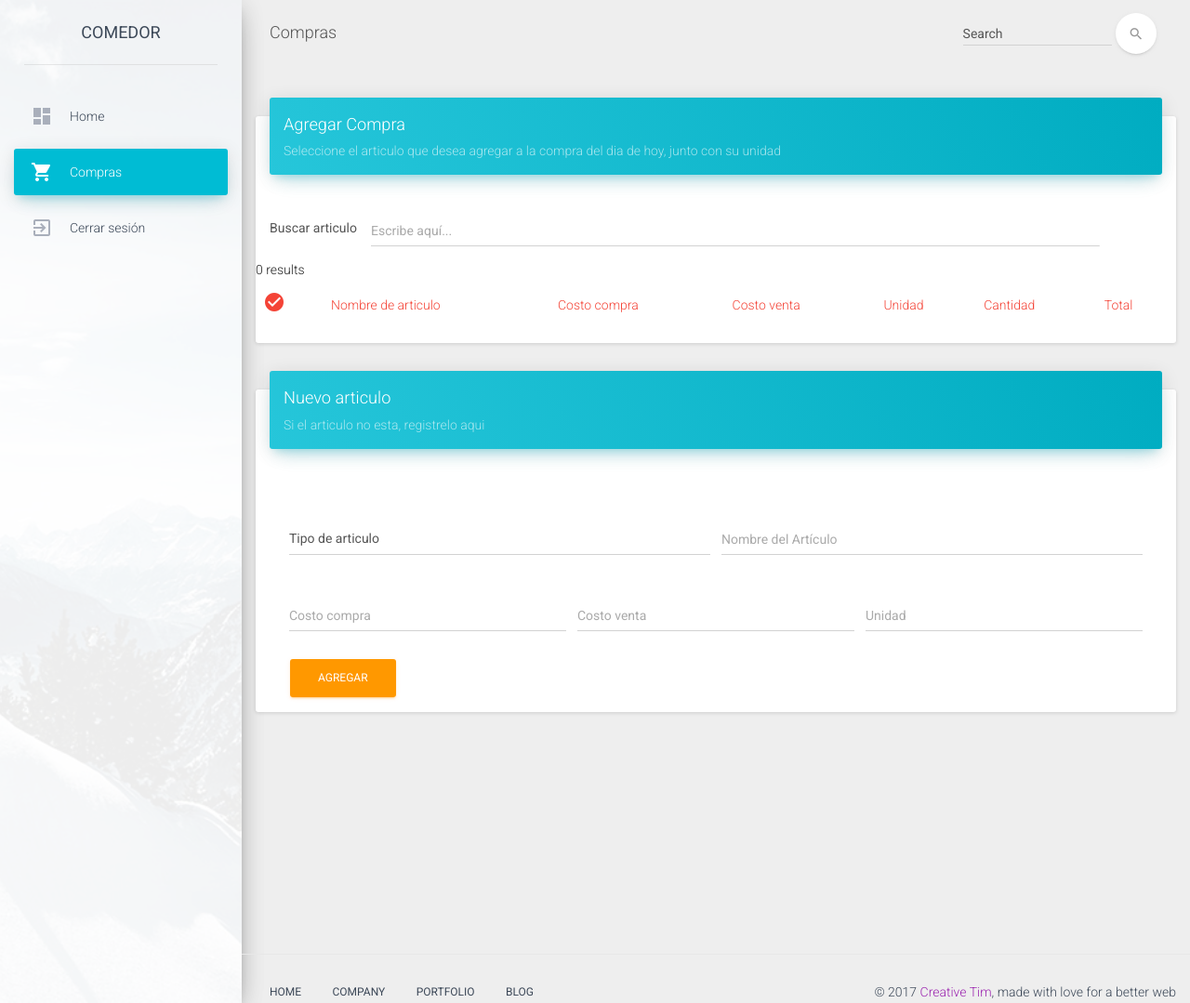
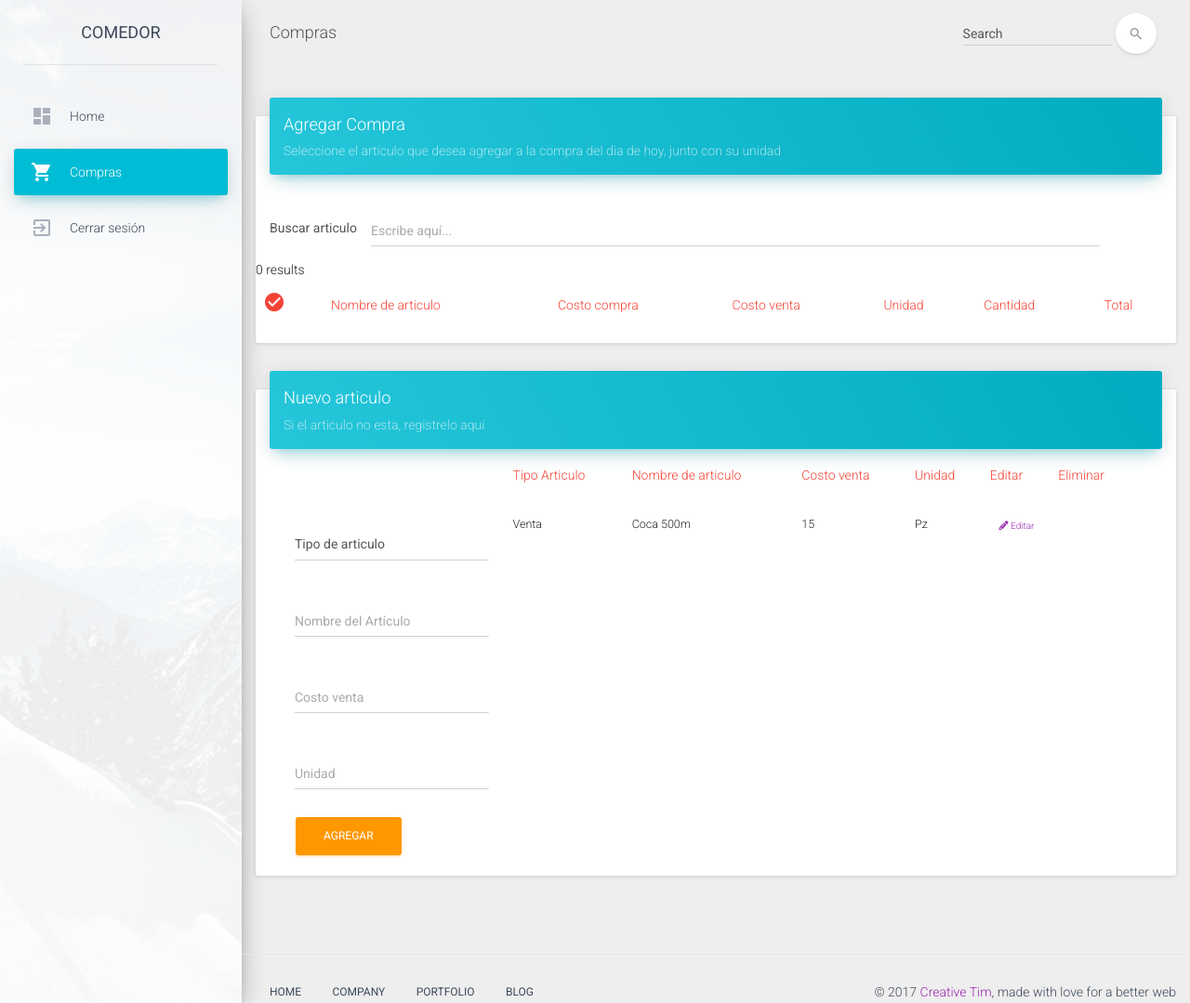
Before and after one commit to JAlbertoMtzR/Front-Back, a PHP site: page /comedor/compras/ in a window 1280 px wide. Shown: the whole page at 93% size. Run offline with PHP 8.4, Linux system fonts and the light colour scheme; the visitor is signed in with stand-in values (Sample User, id 1); data that the repository does not hold is empty; some libraries are stand-ins or nearby versions.

Commit message:
Mejor
Quedo mejor asi la tabla

```diff
--- a/comedor/compras/index.php
+++ b/comedor/compras/index.php
@@ -123,16 +123,16 @@ include 'tabla.php';
     <p class="category">Si el articulo no esta, registrelo aqui</p>
   </div>
 
-           <div id="mensaje"></div>
            <div class="container-fluid">
            <form id="frmAlta" action="" method="POST" class="col-lg-12">
 
-              <div class="col-lg-12">
+           <div class="col-lg-3">
+           	<div class="col-lg-12">
                 <input type="hidden" id="id" name="id"  class="form-control" value="0" />
               </div>
 
 
-              <div class="form-group col-lg-6">
+              <div class="form-group col-lg-12">
                 <select name="tipo" id="tipo" class="form-control" >
                             <option selected value="selected">Tipo de articulo</option>
                             <option  value="1">Consumible</option>
@@ -142,25 +142,20 @@ include 'tabla.php';
 
 
 
-              <div class="form-group col-lg-6">
+              <div class="form-group col-lg-12">
                 <input type="text" id="nombre" name="nombre"  class="form-control" placeholder="Nombre del Artículo" />
               </div>
 
 
 
-              <div class="form-group col-lg-4">
-                <input type="text" id="social" name="social"  class="form-control" placeholder="Costo compra" />
-              </div>
 
-
-
-              <div class="form-group col-lg-4">
+              <div class="form-group col-lg-12">
                 <input type="text" id="social" name="social"  class="form-control" placeholder="Costo venta" />
               </div>
 
 
 
-              <div class="form-group col-lg-4">
+              <div class="form-group col-lg-12">
                 <input type="text" id="social" name="social"  class="form-control" placeholder="Unidad " />
               </div>
 
@@ -168,6 +163,44 @@ include 'tabla.php';
               <div class="col-lg-12">
                    <button href="#" name="btn-send" id="btn-send" class="btn btn-warning">Agregar</button>
               </div>
+           </div>
+           <div class="col-lg-9">
+           	<table class="table" id="tabla">
+
+  <thead class="text-danger">
+  <tr>
+    <td>Tipo Articulo</td>
+    <td>Nombre de articulo</td>
+    <td>Costo venta</td>
+    <td>Unidad</td>
+    <td>Editar</td>
+    <td>Eliminar</td>
+</tr>
+  </thead>
+  <tbody class="searchable" style="font-size: 10px">
+
+
+<tr>
+<td><h5>Venta</h5></td>
+<td><h5>Coca 500m</h5></td>
+<td><h5>15</h5></td>
+<td><h5>Pz</h5></td>
+<td align="center"><a href="#" onclick=" return cargardatos('.intval($row["ID_Cliente"]).')" id=label-primary" style="cursor: pointer" data-toggle="collapse" data-target="#demo"><i class="fa fa-pencil"></i> Editar</a></td>
+<td><form id="frm_activa'.$i.'" class="btn-a" method="POST" >
+<input type="hidden" name="id" id="id" value="'.$row["ID_Cliente"].'">
+<input type="hidden" name="Estatus" id="Estatus" value="'.$row["Estatus"].'">
+</form>
+</td>
+
+                      </tr>
+
+
+  </tbody>
+
+
+</table>
+           </div>
+
 
 </form>
 </div>
```
